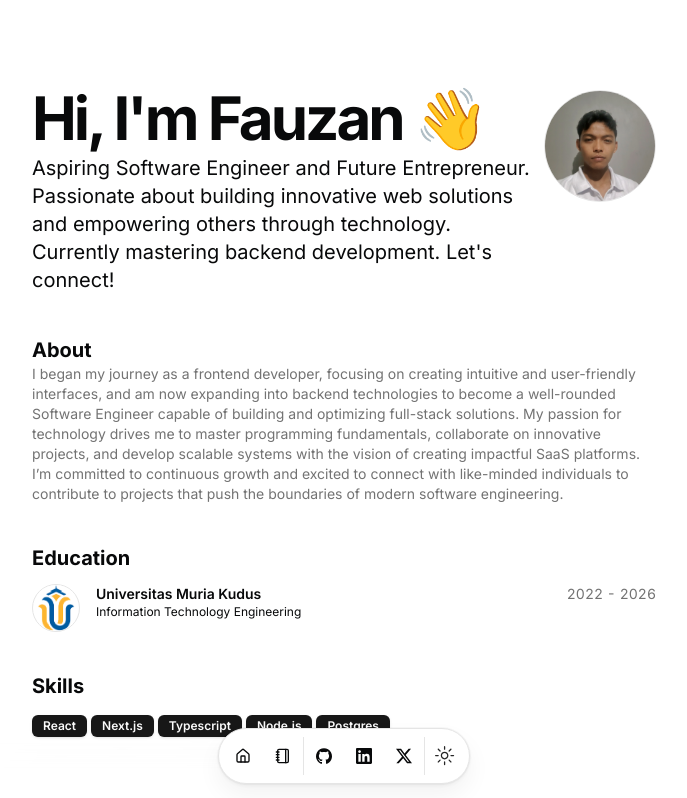
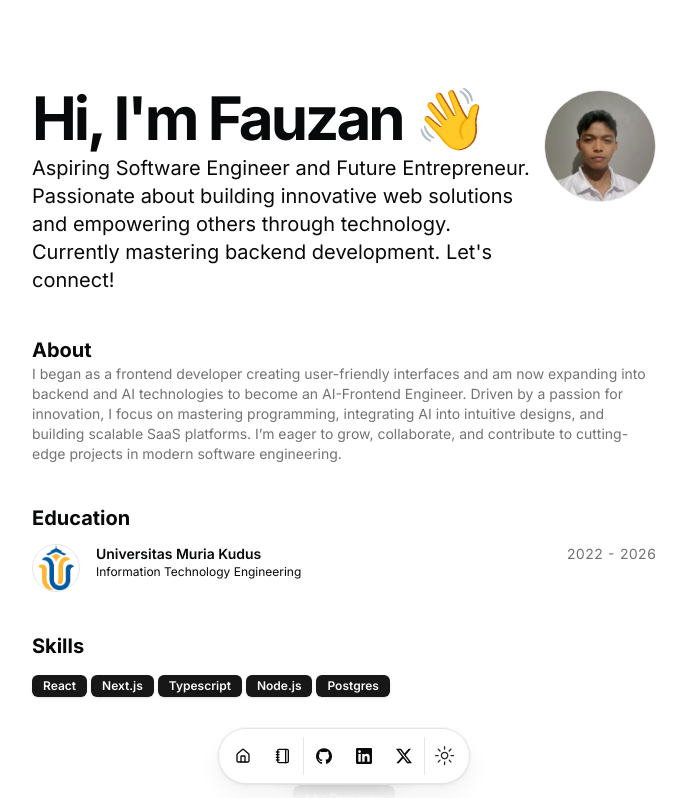
Before and after one commit to Asrori87/portfolio.v2, a Next.js app: page / in a window 1280 px wide. Shown: the top 798 px of the page, without its empty margins (296-983 px from the left). Built offline with nearby package versions, Linux system fonts and the light colour scheme.

Commit message:
update: deskripsi resume

```diff
--- a/src/data/resume.tsx
+++ b/src/data/resume.tsx
@@ -10,7 +10,7 @@
 	description:
 		"Aspiring Software Engineer and Future Entrepreneur. Passionate about building innovative web solutions and empowering others through technology. Currently mastering backend development. Let's connect!",
 	summary:
-		"I began my journey as a frontend developer, focusing on creating intuitive and user-friendly interfaces, and am now expanding into backend technologies to become a well-rounded Software Engineer capable of building and optimizing full-stack solutions. My passion for technology drives me to master programming fundamentals, collaborate on innovative projects, and develop scalable systems with the vision of creating impactful SaaS platforms. I’m committed to continuous growth and excited to connect with like-minded individuals to contribute to projects that push the boundaries of modern software engineering.",
+		"I began as a frontend developer creating user-friendly interfaces and am now expanding into backend and AI technologies to become an AI-Frontend Engineer. Driven by a passion for innovation, I focus on mastering programming, integrating AI into intuitive designs, and building scalable SaaS platforms. I’m eager to grow, collaborate, and contribute to cutting-edge projects in modern software engineering.",
 	avatarUrl: "/profile.jpg",
 	skills: [
 		"React",
```
